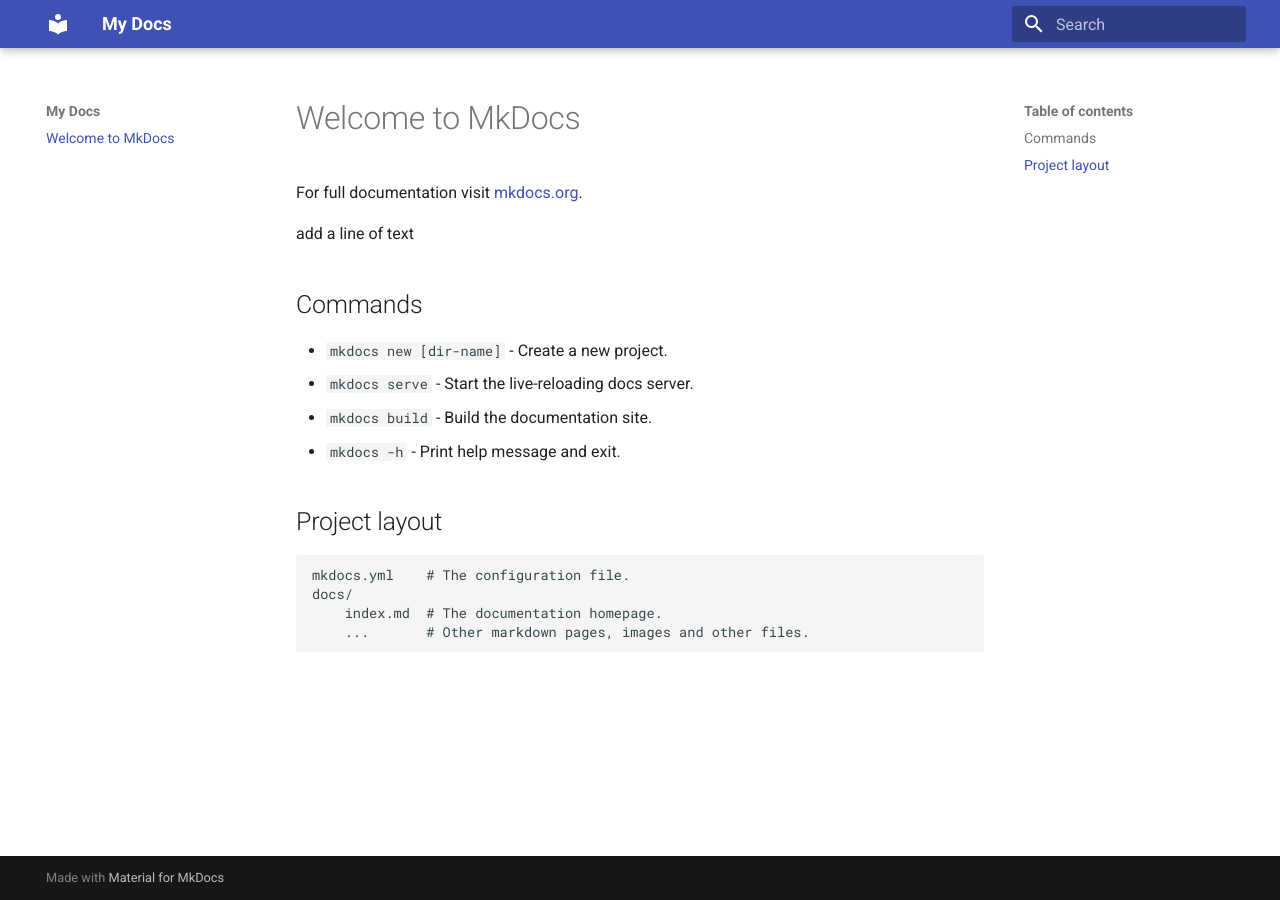
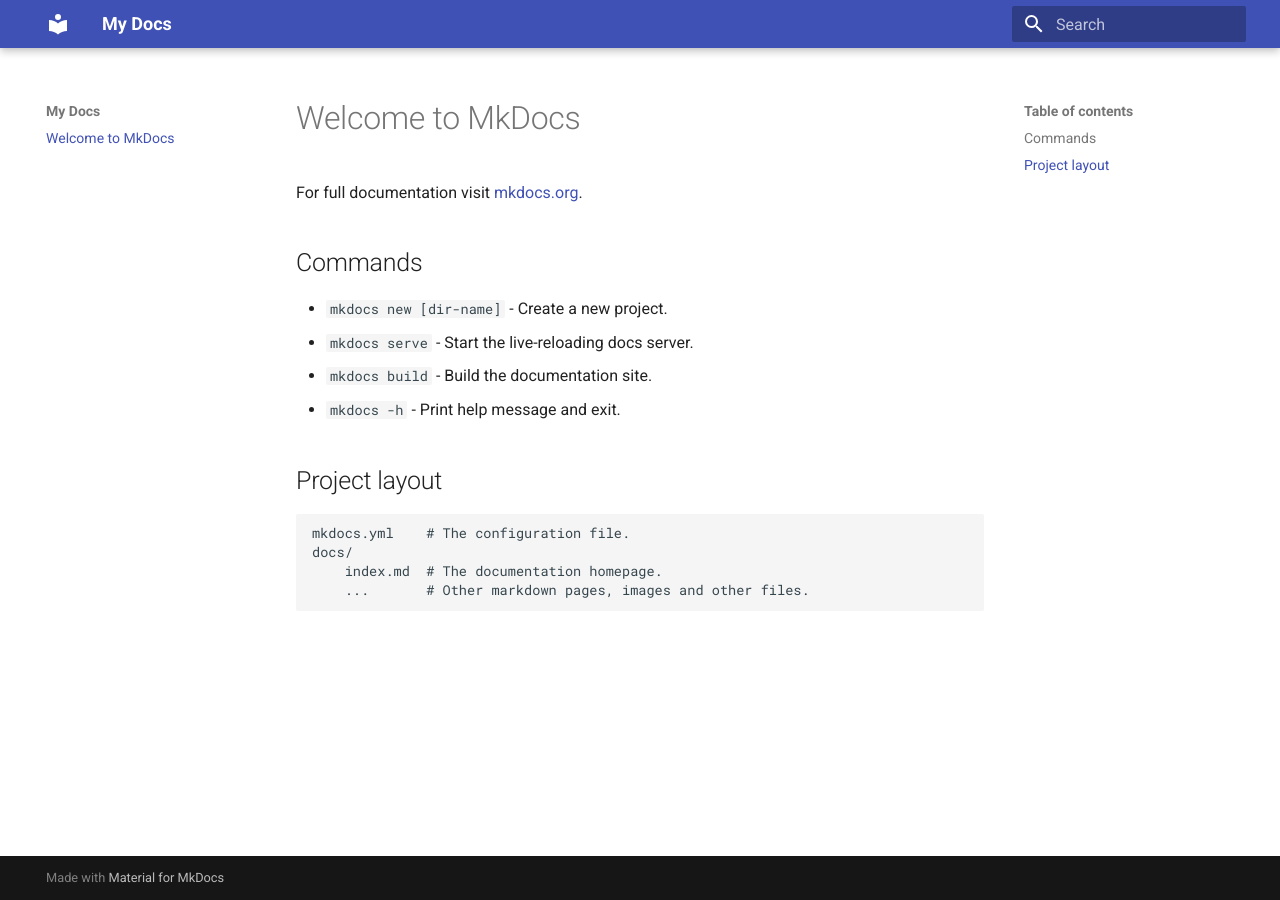
Before and after one commit to manuelakuhn/mkdocs-test, an MkDocs documentation site: the page built from docs/index.md, in a window 1280 px wide. Built offline with MkDocs 1.6.1 and Material for MkDocs 9.7.7, drawn with Linux system fonts in a browser that asks for light colours.

Commit message:
Remove text

```diff
--- a/docs/index.md
+++ b/docs/index.md
@@ -1,8 +1,6 @@
 # Welcome to MkDocs
 
 For full documentation visit [mkdocs.org](https://www.mkdocs.org).
-
-add a line of text
 
 ## Commands
 
```
